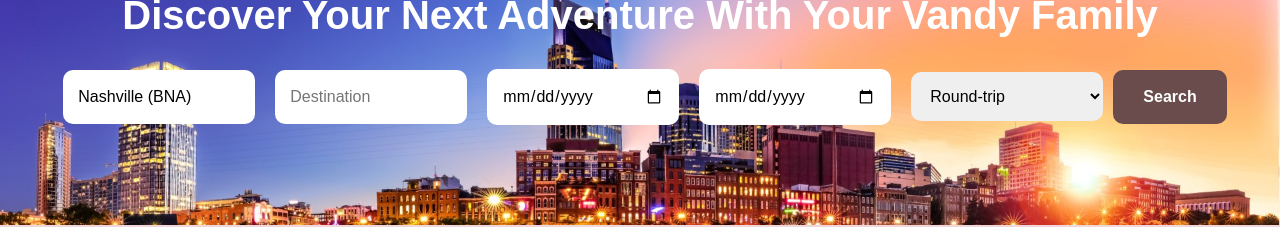
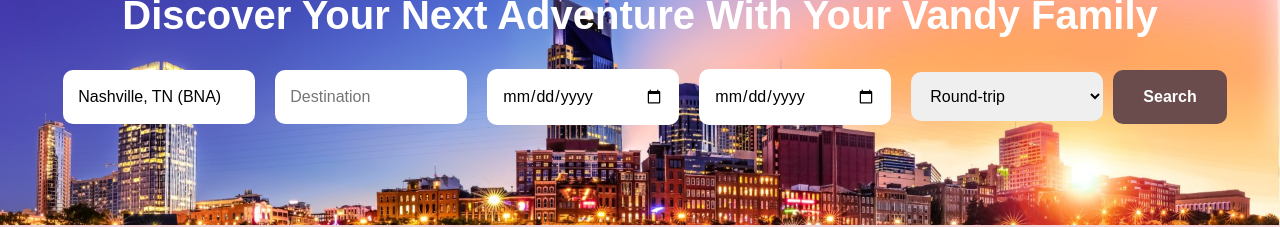
Before and after one commit to lanierjh/VandyFlights, a Next.js app in the folder client/: page /mainPage in a window 1280 px wide. Shown: the part 223-450 px from the top of the page. Built offline with nearby package versions, Linux system fonts and the light colour scheme.

Commit message:
add TN to origin flight

```diff
--- a/client/src/components/MainPage.tsx
+++ b/client/src/components/MainPage.tsx
@@ -5,7 +5,7 @@
 
 export default function MainPage() {
     const [searchData, setSearchData] = useState({
-        origin: 'Nashville (BNA)',
+        origin: 'Nashville, TN (BNA)',
         destination: '',
         departureDate: '',
         returnDate: '',
```
